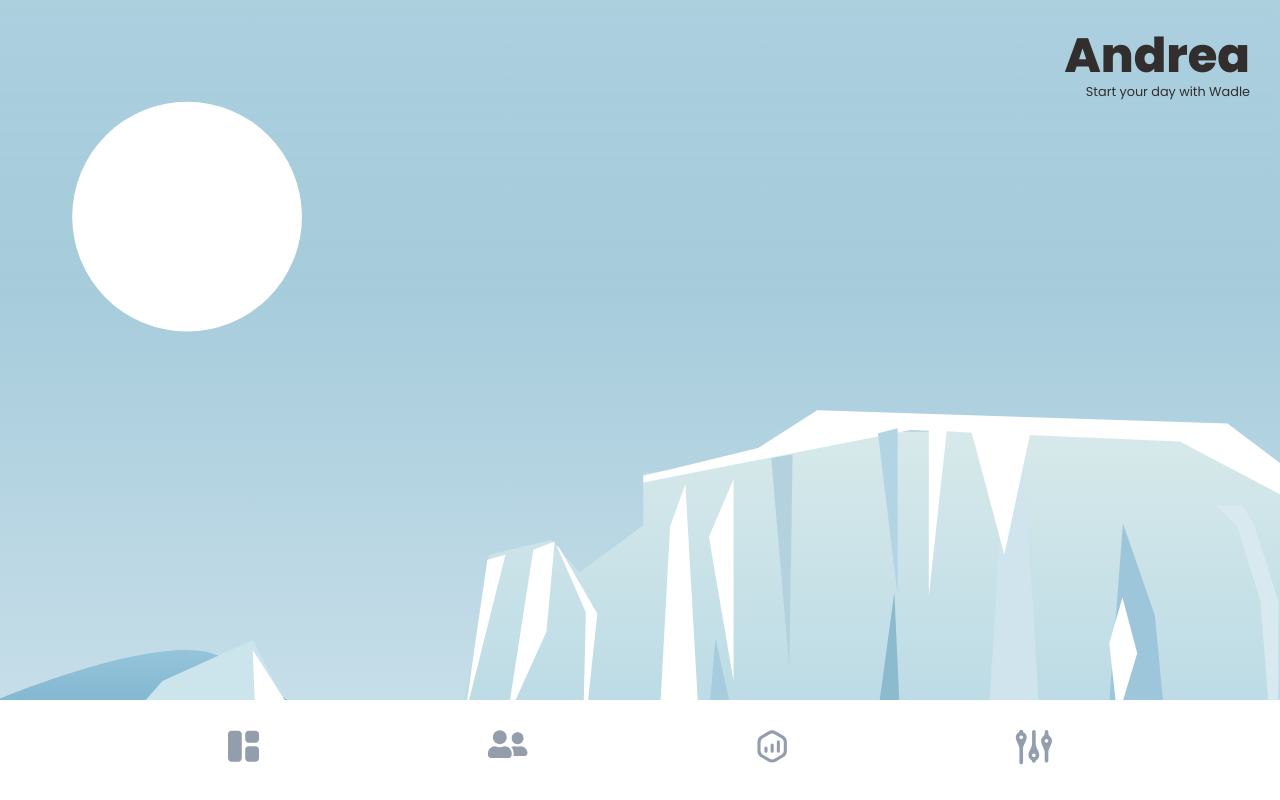
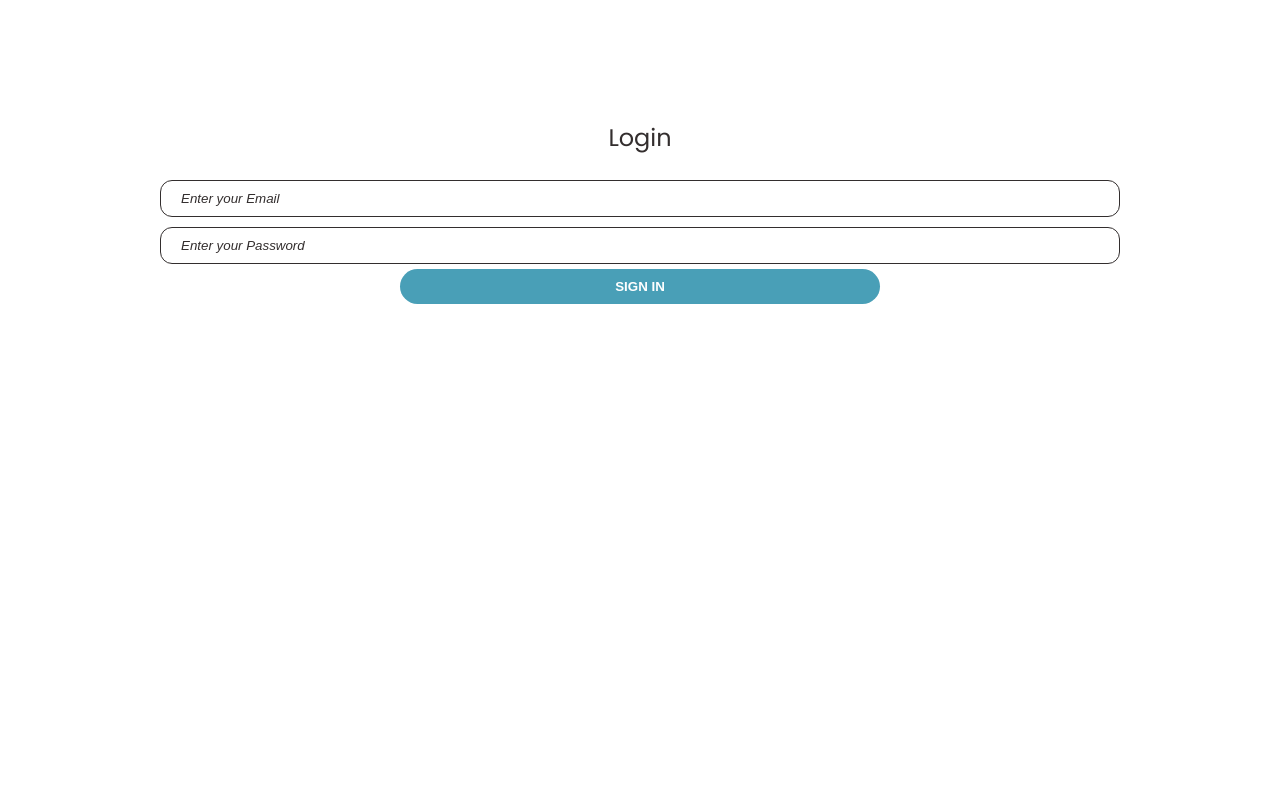
Before and after one commit to rjb75/waddle, a React (Create React App) app in the folder frontend/: page / in a window 1280 px wide. Built offline with nearby package versions, Linux system fonts and the light colour scheme.

Commit message:
feat: Can now detect when login credentials are incorrect

```diff
--- a/frontend/src/app/reducers/RoutingSlice.jsx
+++ b/frontend/src/app/reducers/RoutingSlice.jsx
@@ -1,27 +1,27 @@
 import { createSlice } from "@reduxjs/toolkit";
-import { Dashboard } from "../../pages/PageEnums";
+import { Pages } from "../../pages/PageEnums";
 
 const initialState = {
-  page: Dashboard,
-  prevPage: Dashboard, // both will be set as Dashboard for now, could set prevPage as 'null' if needed, but this keeps it simple when it comes to referring to previous state until user changes pages.
+  page: Pages.Login,
+  prevPage: Pages.Login, // both will be set as Dashboard for now, could set prevPage as 'null' if needed, but this keeps it simple when it comes to referring to previous state until user changes pages.
 };
 
 export const routingSlice = createSlice({
-  name: 'routing',
+  name: "routing",
   initialState,
   reducers: {
-    setPage: (state, action) => {   // Updates the current page, and saves it (prior to update) as the previous page
+    setPage: (state, action) => {
+      // Updates the current page, and saves it (prior to update) as the previous page
       state.prevPage = state.page;
       state.page = action.payload;
     },
     setPrevPage: (state, action) => {
       state.prevPage = action.payload;
-    }
-  }
+    },
+  },
 });
 
 export const { setPage, setNickname, setEmail } = routingSlice.actions;
-
 
 // Selectors for current and previous page
 export const selectPage = (state) => state.routing.page;
--- a/frontend/src/components/Authentication/AuthenticationFunctions.jsx
+++ b/frontend/src/components/Authentication/AuthenticationFunctions.jsx
@@ -7,12 +7,34 @@ export function passwordsMatch(props) {
 
 export function submitLogin(props) {
   let form = new FormData();
+  var respStatus;
+  var returnStat;
   form.append("username", props.username);
   form.append("password", props.password);
   axiosFORMInst
     .post("/token", form)
-    .then(console.log("done"))
-    .catch((err) => console.log(err));
+    .then(function (res) {
+      console.log(res.data);
+      console.log(res.status);
+      console.log(res.statusText);
+      console.log(res.headers);
+      console.log(res.config);
+      respStatus = res.status;
+      return true;
+    })
+    .catch((err) => {
+      if (err.response) {
+        console.log(err.response.status);
+        returnStat = false;
+      }
+      console.log(JSON.stringify(err.toJSON()));
+      console.log(err.status);
+      console.log(err.statusText);
+      console.log(err.headers);
+      console.log(err.config);
+      respStatus = err.statusTest;
+    });
+  return returnStat;
 }
 
 export function submitRegistration(props) {
--- a/frontend/src/components/Authentication/Login.jsx
+++ b/frontend/src/components/Authentication/Login.jsx
@@ -1,17 +1,37 @@
 import React from "react";
+import { useEffect } from "react";
 import { useState } from "react";
+import { setPage } from "../../app/reducers/RoutingSlice";
 import TextField from "../Inputs/TextField";
 import "./Authentication.scss";
 import { submitLogin } from "./AuthenticationFunctions";
+import { Pages } from "../../pages/PageEnums";
+import { useDispatch, useSelector } from "react-redux";
+import {
+  selectAuthStatus,
+  setAuthStatus,
+} from "../../app/reducers/AuthenticationSlice";
 
 const Login = () => {
   const [email, setEmail] = useState("");
   const [password, setPassword] = useState("");
+  const [failedStat, setFailedStat] = useState(false);
   const [errors, setErrors] = useState("");
-
+  const [retStat, setRetStat] = useState(true);
+  const isAuthenticated = useSelector(selectAuthStatus);
+  const dispatch = useDispatch();
   const handleLogin = () => {
     console.log({ email, password });
-    submitLogin({ email, password });
+    if (email === "tempmail@temp.co" && password === "temppass12") {
+      dispatch(setPage(Pages.Dashboard));
+    } else {
+      setFailedStat(true);
+    }
+    setAuthStatus(submitLogin(email, password));
+    if (isAuthenticated) {
+      dispatch(setPage(Pages.Dashboard));
+    } else {
+    }
   };
 
   return (
@@ -39,6 +59,9 @@ const Login = () => {
         >
           Sign In
         </button>
+        <h3>
+          {failedStat ? "Incorrect username or password. Please try again" : ""}
+        </h3>
       </div>
     </div>
   );
--- a/frontend/src/components/PageContainer.jsx
+++ b/frontend/src/components/PageContainer.jsx
@@ -12,6 +12,7 @@ import Settings from "../pages/Settings";
 import Peers from "../pages/Peers";
 import NavBar from "./NavBar";
 import "./PageContainer.scss";
+import Login from "./Authentication/Login";
 
 const PageContainer = () => {
   const dispatch = useDispatch();
@@ -24,12 +25,32 @@ const PageContainer = () => {
   return (
     <div className="flex-c page-parent">
       <div className="page-container">
-        {currentPage === Pages.History && <History />}
-        {currentPage === Pages.Dashboard && <Dashboard />}
-        {currentPage === Pages.Peers && <Peers />}
-        {currentPage === Pages.Settings && <Settings />}
+        {currentPage === Pages.History && (
+          <>
+            <History />
+            <NavBar />
+          </>
+        )}
+        {currentPage === Pages.Dashboard && (
+          <>
+            <Dashboard />
+            <NavBar />
+          </>
+        )}
+        {currentPage === Pages.Peers && (
+          <>
+            <Peers />
+            <NavBar />
+          </>
+        )}
+        {currentPage === Pages.Settings && (
+          <>
+            <Settings />
+            <NavBar />
+          </>
+        )}
+        {currentPage === Pages.Login && <Login />}
       </div>
-      <NavBar />
     </div>
   );
 };
```
Also changed, not shown: 1 other file (tests, documents, lock files or other folders).
